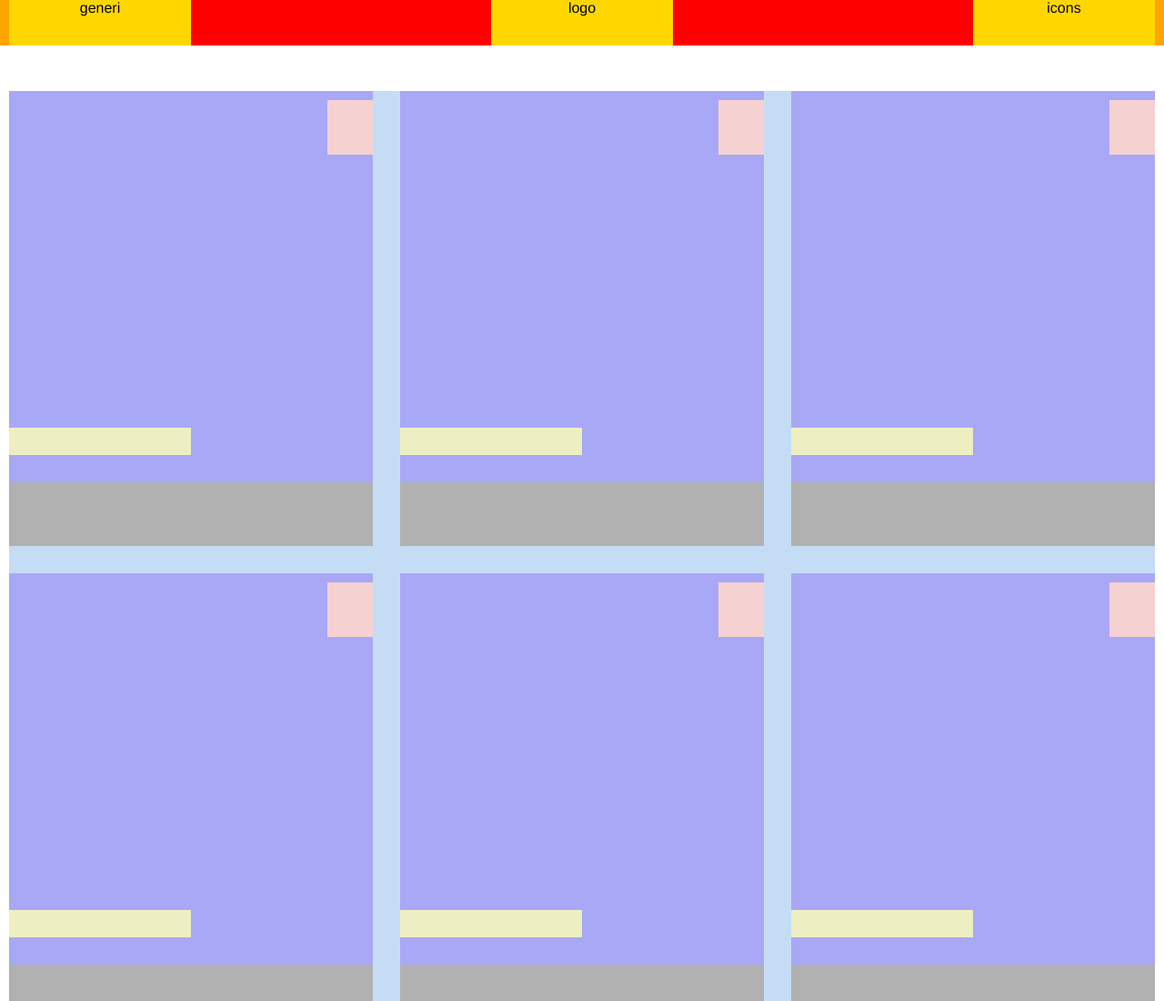
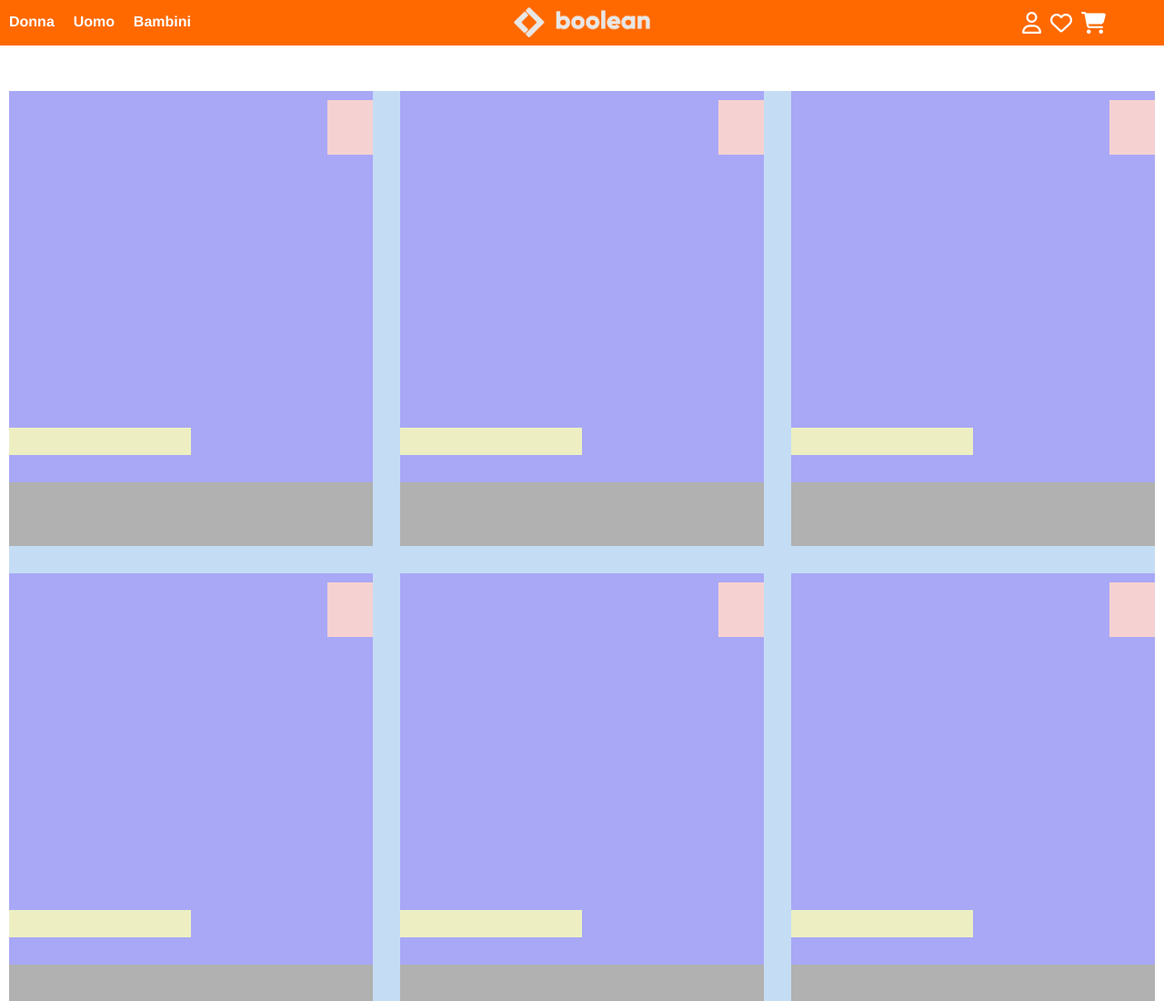
Before and after one commit to GabrieleLombard01/html-css-boolando, a plain HTML site: page index.html in a window 1280 px wide. Shown: the top 1100 px of the page at 91% size. Drawn offline with Linux system fonts and the light colour scheme.

Commit message:
sidebar complete

```diff
--- a/css/style.css
+++ b/css/style.css
@@ -10,13 +10,19 @@ body{
 /*Custom properties*/
 
 /*Generics*/
+h2{
+    color: white;
+    font-size: 16px;
+    display: inline;
+    padding-top: 15px;
+}
 footer{
     min-height: 80px;
     background-color: black;
 }
 /*Utilties*/
 .sidebar{
-    background-color: orange;
+    background-color: #ff6900;
     min-height: 50px;
 }
 .conteiner{
@@ -52,7 +58,6 @@ footer{
 }
 /*Sidebar*/
 #sidenav{
-    background-color: red;
     min-height: 50px;
     max-width: 1260px;
     margin: 0 auto;
@@ -62,10 +67,23 @@ footer{
 .items_nav{
     min-height: 50px;
     width: 200px;
-    background-color: gold;
     text-align: center;
 }
-
+#gender{
+    display: flex;
+    justify-content: space-between;
+}
+#logo{
+    max-width: 150px;
+    padding-top: 8px;
+}
+#nav_icons{
+    display: flex;
+    justify-content: center;
+    gap: 10px;
+    padding-top: 25px;
+    color: white;
+}
 /*Cards*/
 .description{
     height: 70px;
--- a/index.html
+++ b/index.html
@@ -18,9 +18,22 @@
     <nav>
         <div class="sidebar">
             <div id="sidenav">
-                <div class="items_nav">generi</div>
-                <div class="items_nav">logo</div>
-                <div class="items_nav">icons</div>
+
+                <div id="gender" class="items_nav">
+                    <h2>Donna</h2>
+                    <h2>Uomo</h2>
+                    <h2>Bambini</h2>
+                </div>
+
+                <div class="items_nav">
+                    <img id="logo" src="img/boolean-logo.png" alt="logo">
+                </div>
+
+                <div id="nav_icons" class="items_nav">
+                    <i class="fa-regular fa-user fa-xl"></i>
+                    <i class="fa-regular fa-heart fa-xl"></i>
+                    <i class="fa-solid fa-cart-shopping fa-xl"></i>
+                </div>
             </div>
         </div>
     </nav>
```
